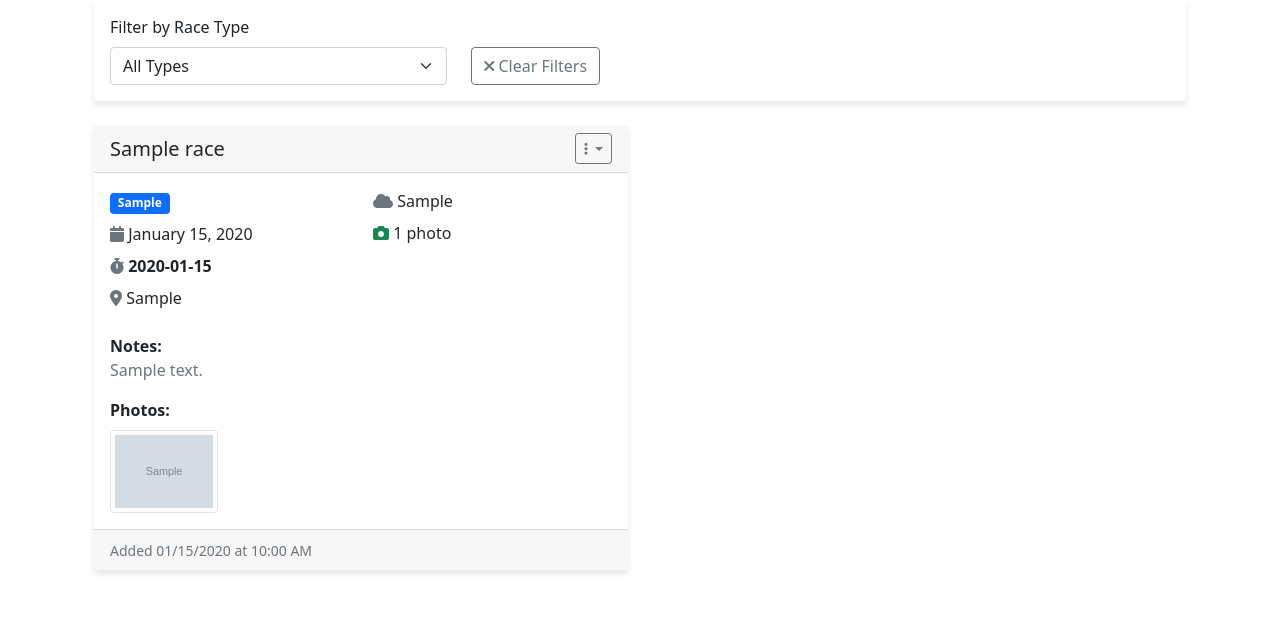
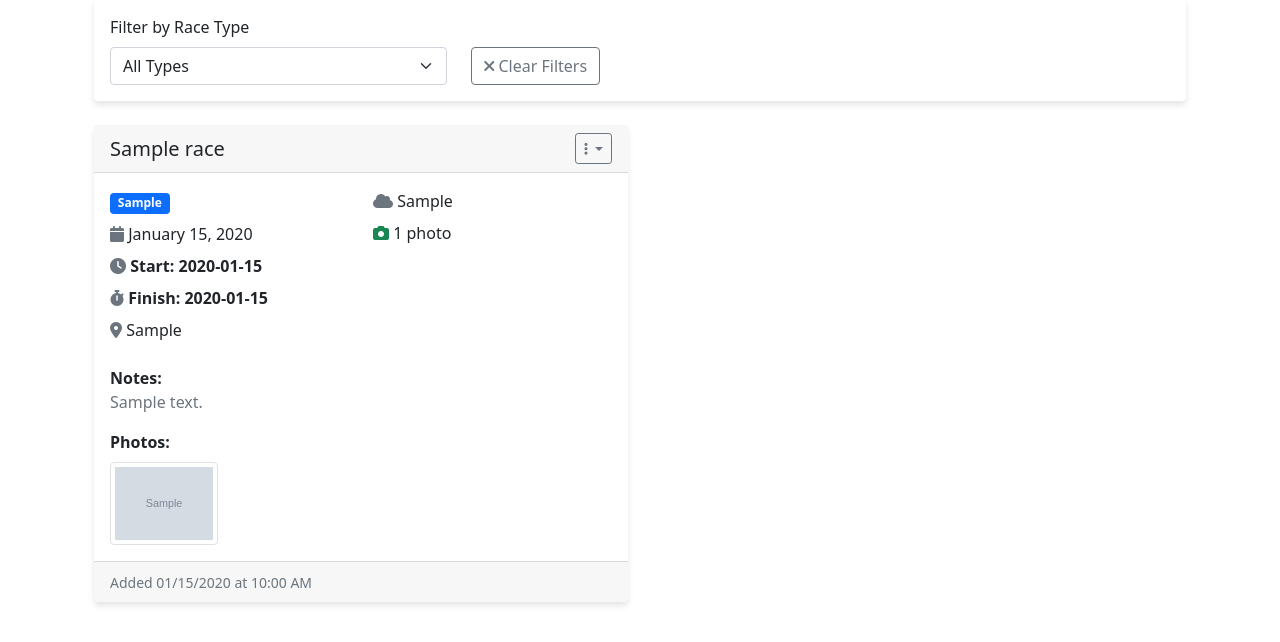
Before and after one commit to yancmo1/server-stack-monorepo-v2, a Flask app: page /races in a window 1280 px wide. Shown: the part 151-793 px from the top of the page. Run offline with Flask 3, Linux system fonts and the light colour scheme; a user stored in the database is signed in; tables that the repository leaves empty hold one stand-in row (values such as "Sample post"); grey boxes marked "Sample" are stand-in pictures; parts of the project's set-up code (start-up, migrations or seed data) failed here and were passed over.

Commit message:
Auto-commit: 2025-08-06 19:18 -        1 file(s) changed [pwa-tracker deploy]

```diff
--- a/apps/5k-tracker-pwa/templates/races.html
+++ b/apps/5k-tracker-pwa/templates/races.html
@@ -75,8 +75,12 @@
                                         {{ race.race_date.strftime('%B %d, %Y') }}
                                     </p>
                                     <p class="mb-2">
+                                        <i class="fas fa-clock text-muted"></i>
+                                        <strong>Start: {{ race.race_time if race.race_time else 'N/A' }}</strong>
+                                    </p>
+                                    <p class="mb-2">
                                         <i class="fas fa-stopwatch text-muted"></i>
-                                        <strong>{{ race.finish_time }}</strong>
+                                        <strong>Finish: {{ race.finish_time }}</strong>
                                     </p>
                                     {% if race.location %}
                                         <p class="mb-2">
```
